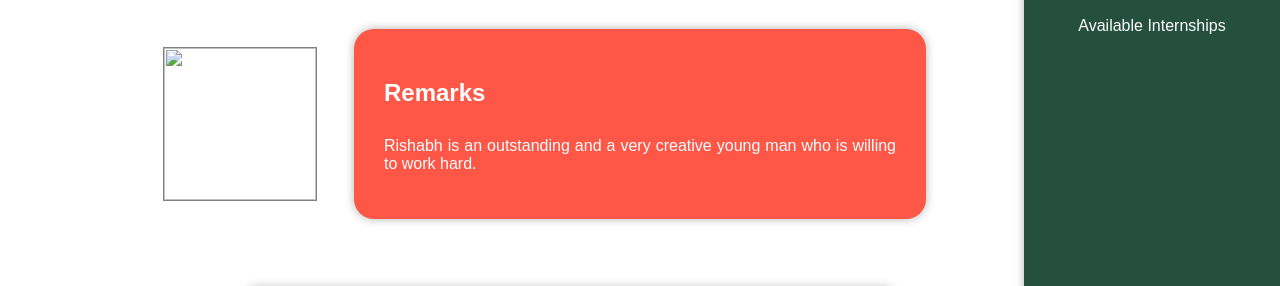
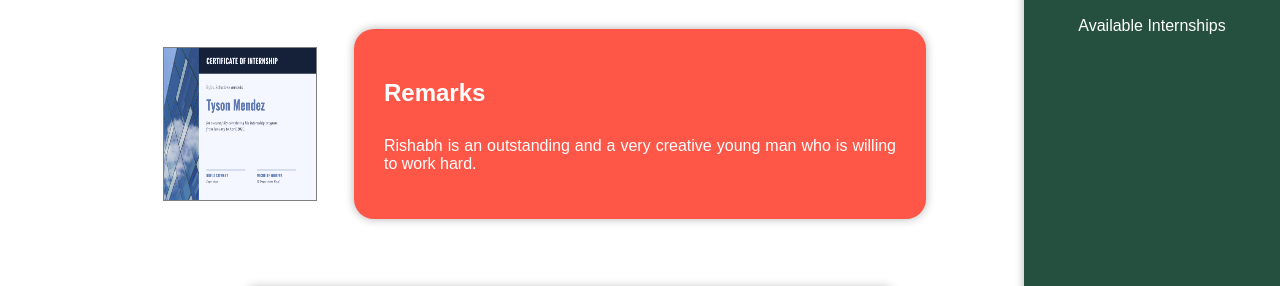
Before and after one commit to RIDHI-RANJAN/Certificate-Generation-Website, a plain HTML site: page index.html in a window 1280 px wide. Shown: the part 380-666 px from the top of the page. Drawn offline with Linux system fonts and the light colour scheme; a script that the page names is missing.

Commit message:
Update index.html

```diff
--- a/index.html
+++ b/index.html
@@ -51,7 +51,7 @@
 
         <!-- Profile picture and file upload section -->
         <div class="profile-pic-div">
-            <img src="image.jpg" class="photo"> <!-- Profile picture -->
+            <img src="Rishabh singh.png" class="photo"> <!-- Profile picture -->
             <input type="file" class="file" accept="image/png, image/jpeg"> <!-- File upload input -->
             <label for="file" class="uploadBtn"></label> <!-- Label for file upload input -->
         </div>
```
